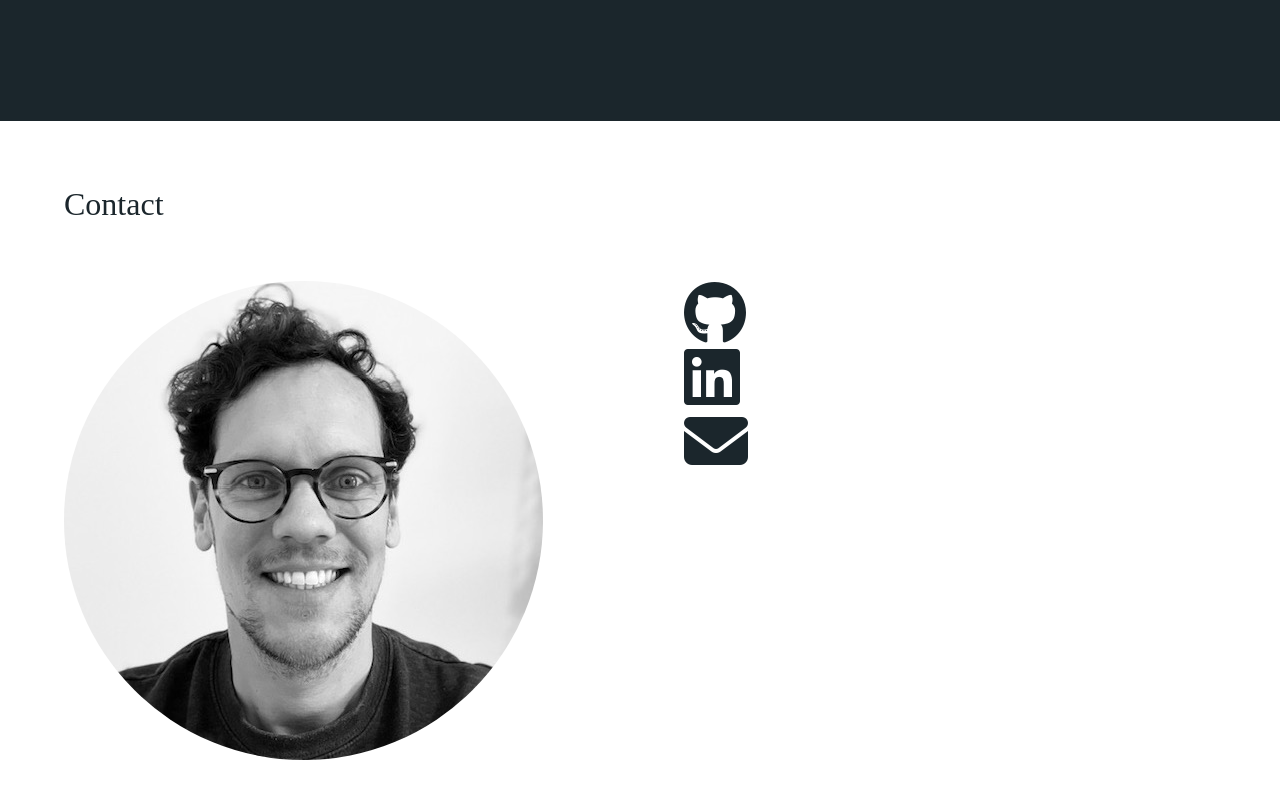
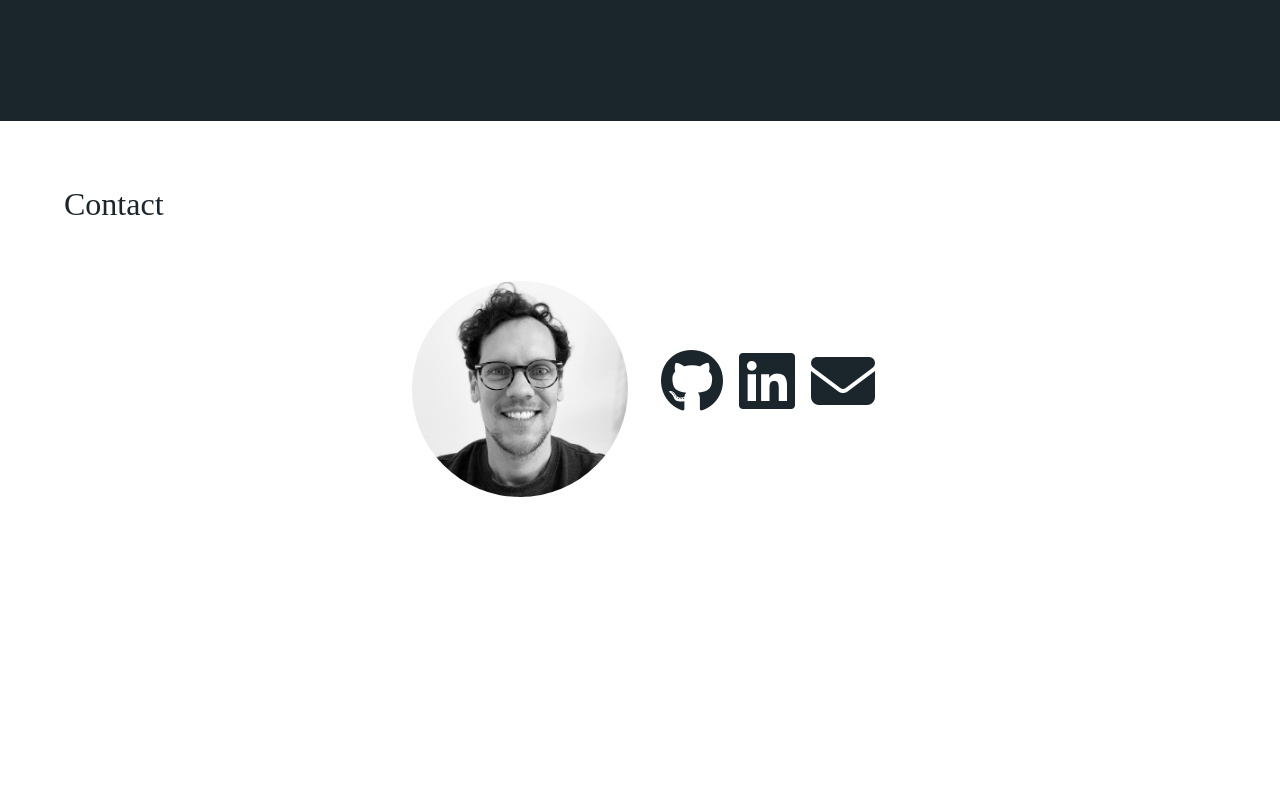
Before and after one commit to eintrittfrei/Portfolio, a React (Create React App) app: page / in a window 1280 px wide. Shown: the part 5908-6706 px from the top of the page. After the commit the page ends 6469 px from the top, so only its background shows below. Built offline with nearby package versions, Linux system fonts and the light colour scheme; grey boxes are pictures that could not be loaded; a web font is replaced by a local one.

Commit message:
contact section styling added

```diff
--- a/src/index.scss
+++ b/src/index.scss
@@ -218,16 +218,30 @@ h2.allerta {
   margin: 5%;
   display: flex;
   flex-direction: column;
+  div.row {
+    display: flex;
+    align-items: center;
+    justify-content: center;
+  }
+  div.col-sm {
+    max-width: 15rem;
+  }
   img {
 
     border-radius: 100%;
+
   }
   ul {
     list-style-type: none;
+    display: flex;
+    justify-content: center;
     img-fluid {
       max-width: 4em;
       min-width: 1em;
       margin: 1rem;
+    }
+    li {
+      margin-right: 1rem;
     }
   }
 
```
